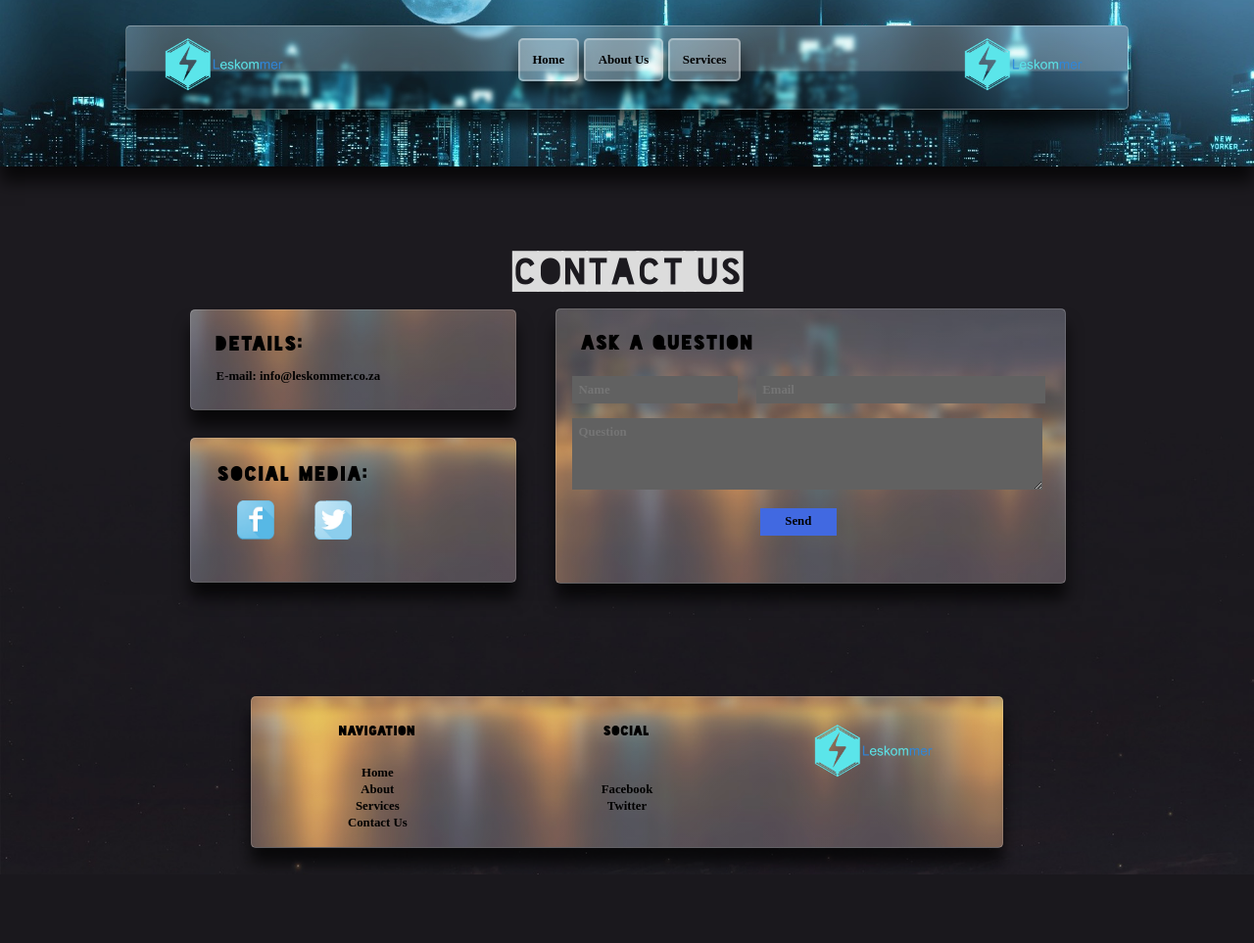
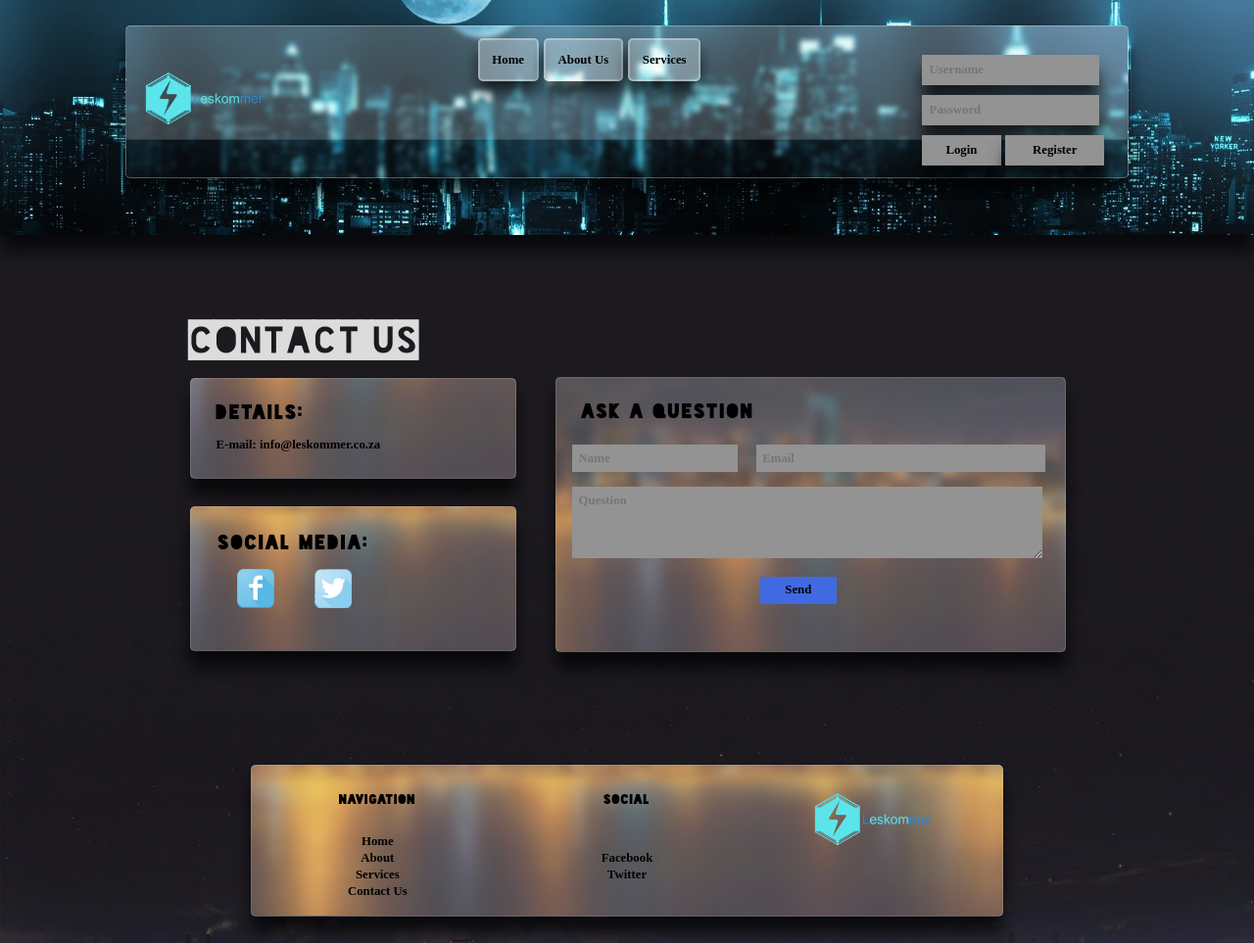
Before and after one commit to u11205131/Leskommer, a PHP site: page /ContactUs/contactUs.php in a window 1280 px wide. Shown: the whole page at 98% size. Before the commit the page ends 893 px from the top, so only its background shows below. Run offline with PHP 8.4, Linux system fonts and the light colour scheme.

Commit message:
Changes by Roelof

```diff
--- a/CSS/style.css
+++ b/CSS/style.css
@@ -69,6 +69,7 @@ body{
 	max-width: 1920px;
 	max-height: 1080px;
 	background-color: #1c1a1f;
+    overflow-x: hidden;
 }
 
 a
--- a/Constructors/Includes.php
+++ b/Constructors/Includes.php
@@ -4,15 +4,21 @@
 
 	include "../Constructors/NavigationConstructor.php";
 	include "../Constructors/FooterConstructor.php";
+	include "../Constructors/connectDB.php";
+    connect();
 ?>
 
 <!-- Libraries -->
+<script src="../JS/jquery-1.11.2.min.js"></script>
+<script src="../JS/jquery.disablescroll.min.js"></script>
 <script src="../JS/lib.js"></script>
+<script src="../Header/Header.js"></script>
 
 <!-- JavaScript -->
 <?php if($page == "Calculator"){ ?>
 	<script src="../Calculator/JS/buttonHandler.js"></script>
  	<script src="../Calculator/JS/calculator.js"></script>
+
 <?php } ?>
 
 <!-- CSS -->
--- /dev/null
+++ b/Constructors/connectDB.php
@@ -0,0 +1,15 @@
+<?php
+	function connect(){
+		$username = "leskohhl_website";
+	    $password = "eishkommer@DB";
+	    $hostname = "leskommer.co.za";
+
+	    //connection to the database
+	    $dbhandle = mysql_connect($hostname, $username, $password)
+	        or die("Unable to connect to MySQL");
+
+	    //select a database to work with
+	    $selected = mysql_select_db("leskohhl_Leskommer",$dbhandle)
+	    	or die("Could not select leskohhl_Leskommer");
+	}
+?>
--- a/ContactUs/CSS/contactUs.css
+++ b/ContactUs/CSS/contactUs.css
@@ -13,7 +13,6 @@
 h1
 {
 	color: gainsboro;
-	text-align: center;
 }
 
 .content .contentTable
@@ -49,6 +48,7 @@ h1
 	-webkit-box-shadow: 0 2vmin 2vmin rgba(0, 0, 0, 0.7);
 	box-shadow: 0 2vmin 2vmin rgba(0, 0, 0, 0.7);
 
+	/*margin-left: 3vmax;*/
 	padding-top: 2vmax;
 	padding-bottom: 2vmax;
 	padding-left: 2vmax;
@@ -94,8 +94,11 @@ textarea
 
 input[type="text"], textarea
 {
-	background-color : #616161;
-	color: white;
+
+  /*background-color : #d1d1d1; */
+  background-color : #939393;
+  color: white;
+
 }
 
 #name
--- a/Header/Header.css
+++ b/Header/Header.css
@@ -112,3 +112,50 @@ img
 	position: relative;
 	top: -2vmin;
 }
+
+
+/**ADDED ROELOF**/
+.loginTable input{
+	margin: 1;
+}
+.loginTable .buttons button{
+	margin: 1;
+	width: 98%;
+}
+.loginTable .buttons button:hover{
+	background-color: rgb(0, 255, 255);
+}
+.login{
+	background-color : #939393;
+
+	-moz-box-shadow: 0 2vmin 2vmin rgba(0, 0, 0, 0.7);
+	-webkit-box-shadow: 0 2vmin 2vmin rgba(0, 0, 0, 0.7);
+	box-shadow: 0 2vmin 2vmin rgba(0, 0, 0, 0.7);
+
+	padding: 1vmin;
+	margin-bottom: 1vmin;
+	margin-left: 1vmin;
+}
+
+.register{
+	background-color : #939393;
+
+	-moz-box-shadow: 0 2vmin 2vmin rgba(0, 0, 0, 0.7);
+	-webkit-box-shadow: 0 2vmin 2vmin rgba(0, 0, 0, 0.7);
+	box-shadow: 0 2vmin 2vmin rgba(0, 0, 0, 0.7);
+
+	padding: 1vmin;
+}
+
+.accountBTN, .logOutBTN{
+	background-color : #939393;
+
+	-moz-box-shadow: 0 2vmin 2vmin rgba(0, 0, 0, 0.7);
+	-webkit-box-shadow: 0 2vmin 2vmin rgba(0, 0, 0, 0.7);
+	box-shadow: 0 2vmin 2vmin rgba(0, 0, 0, 0.7);
+	border: 1px solid rgba(255, 255, 255, 0.3);
+}
+
+.accountBTN:hover, .logOutBTN:hover{
+	background-color : rgb(0,255,255);
+}
--- /dev/null
+++ b/Header/Header.js
@@ -0,0 +1,153 @@
+debug("Header.js included");
+
+$(document).ready(function(){
+   $(".registerBTN").click(function(e){
+   		e.preventDefault();
+   		register();
+   });
+   $(".loginBTN").click(function(e){
+   		e.preventDefault();
+   		if(validate()){
+   			login();
+   		};
+
+   });
+})
+$(document).on("click", ".completeBTN", function(e){
+	e.preventDefault();
+	if(testRegisterData()){
+		returnFromRegisterScreen();
+	};
+});
+$(document).on("click", ".registerBackBTN", function(e){
+	e.preventDefault();
+	returnFromRegisterScreen();
+});
+
+function register(){
+	startRegisterScreen();
+}
+
+function startRegisterScreen(){
+	//email, password, munisipality
+	var cover = createElement(DIV, [CLASS, "coverDIV "]);
+	var tbl = createElement(TABLE, [CLASS, "registerWindow"], ["align", "center"]);
+	var tr = createElement(TR);
+	var tr2 = createElement(TR);
+	var tr3 = createElement(TR);
+	var tr4 = createElement(TR);
+	var tr5 = createElement(TR);
+	var tr6 = createElement(TR);
+	var tr7 = createElement(TR);
+
+	var tdName = createElement(TD, ["colspan", "2"], ["align", "center"]);
+	var tdSurname = createElement(TD, ["colspan", "2"], ["align", "center"]);
+	var tdEmail = createElement(TD, ["colspan", "2"], ["align", "center"]);
+	var tdPassword = createElement(TD, ["colspan", "2"], ["align", "center"]);
+	var tdPasswordVerify = createElement(TD, ["colspan", "2"], ["align", "center"]);
+	var tdMunisipality = createElement(TD, ["colspan", "2"], ["align", "center"]);
+	var tdBTNComplete = createElement(TD, ["align", "right"]);
+	var tdBTNBack = createElement(TD, ["align", "left"]);
+
+	$(tdBTNComplete).css("width", "50%");
+	$(tdBTNBack).css("width", "50%");
+
+	var form = createElement(FORM);
+
+	var inputName = createElement(INPUT, ["type", "text"], ["placeholder", "Name"], ["id", "name"], [CLASS, "register"]);
+	tdName.appendChild(inputName);
+
+	var inputSurname = createElement(INPUT, ["type", "text"], ["placeholder", "Surname"], ["id", "surname"], [CLASS, "register"]);
+	tdSurname.appendChild(inputSurname);
+
+	var inputEmail = createElement(INPUT, ["type", "email"], ["placeholder", "Email"], ["id", "email"], [CLASS, "register"]);
+	tdEmail.appendChild(inputEmail);
+
+	var inputPassword = createElement(INPUT, ["type", "password"], ["placeholder", "Password"], ["id", "password"], [CLASS, "register"]);
+	tdPassword.appendChild(inputPassword);
+
+	var inputPasswordVerify = createElement(INPUT, ["type", "password"], ["placeholder", "Verify Password"], ["id", "passwordVerify"], [CLASS, "register"]);
+	tdPasswordVerify.appendChild(inputPasswordVerify);
+
+	var inputMunisipality = createElement(INPUT, ["type", "text"], ["placeholder", "Munisipality"], ["id", "munisipality"], [CLASS, "register"]);
+	tdMunisipality.appendChild(inputMunisipality);
+
+	var completeBTN = createElement("button", "Complete", [CLASS, "completeBTN"]);
+	var returnBTN = createElement("button", "Back", [CLASS, "registerBackBTN"]);
+
+	tdBTNComplete.appendChild(completeBTN);
+	tdBTNBack.appendChild(returnBTN);
+
+	tr.appendChild(tdName);
+	tr2.appendChild(tdSurname);
+	tr3.appendChild(tdEmail);
+	tr4.appendChild(tdPassword);
+	tr5.appendChild(tdPasswordVerify);
+	tr6.appendChild(tdMunisipality);
+	tr7.appendChild(tdBTNComplete);
+	tr7.appendChild(tdBTNBack);
+
+	tbl.appendChild(tr);
+	tbl.appendChild(tr2);
+	tbl.appendChild(tr3);
+	tbl.appendChild(tr4);
+	tbl.appendChild(tr5);
+	tbl.appendChild(tr6);
+	tbl.appendChild(tr7);
+
+	form.appendChild(tbl);
+	cover.appendChild(form);
+
+	document.getElementsByTagName("body")[0].appendChild(cover);
+
+	$(".registerWindow").css("top", $( window ).height()*0.25);
+	$(".registerWindow").css("left", $( window ).width()*0.25);
+
+	window.scrollTo(0,0);
+	$(window).disablescroll();
+	$(".registerWindow").hide(0);
+	$(".registerWindow").fadeIn();
+}
+
+function testRegisterData(){
+	return true;
+}
+function returnFromRegisterScreen(){
+	$(".registerWindow").fadeOut(function(){
+		$(window).disablescroll("undo");
+		$(".registerWindow").remove();
+		$(".coverDIV").remove();
+	});
+}
+function validate(){
+	return true;
+}
+function login(){
+
+	var name = $("#loginUsername").val();
+	var pass = $("#loginPassword").val();
+	$.post("../Constructors/Validator.php", {type:'post', username:name, password:pass}, function(d){
+		//HANDLE LOGIN
+		debug(d);
+	});
+
+	//$(".account").children().remove();
+	//BUILD LOGIN
+	//var name = "Name";
+
+	/*var tbl = createElement(TABLE, [CLASS, "loggedInAccount"]);
+	var tr = createElement(TR);
+	var td = createElement(TD, "Welcome, " + name, [CLASS, "loggedInName"]);
+	var tr2 = createElement(TR);
+	var td2 = createElement(TD);
+	var account = createElement(BUTTON, "Account", [CLASS, "accountBTN"]);
+	var logOut = createElement(BUTTON, "Log Out", [CLASS, "logOutBTN"]);
+
+	td2.appendChild(account);
+	td2.appendChild(logOut);
+	tr2.appendChild(td2);
+	tr.appendChild(td);
+	tbl.appendChild(tr);
+	tbl.appendChild(tr2);
+	$(".account").append(tbl);*/
+}
--- a/Header/Header.php
+++ b/Header/Header.php
@@ -19,9 +19,10 @@
 					?>
 				</td>
 				<!--<td class="extra" align="center">-->
-				<td class="logo" align="center">
+				<td class="account" align="center">
 					<!-- EXTRA LINKS, SOCIAL MEDIA OR ACCOUNTS -->
-					<a href="http://leskommer.co.za"><img src="../Images/Logo2TransparentSmallTest3.png" alt="LESKOMMER_LOGO" width="50px"/></a>
+					<?php include "../Header/login.php" ?>
+					<!--<a href="http://leskommer.co.za"><img src="../Images/Logo2TransparentSmallTest3.png" alt="LESKOMMER_LOGO" width="50px"/></a>-->
 				</td>
 			</tr>
 		</table>
--- /dev/null
+++ b/Header/login.php
@@ -0,0 +1,15 @@
+<form>
+	<table class="loginTable">
+		<tr>
+			<td colspan="2"><input class="login" id="loginUsername" type="text" placeholder="Username"/></td>
+
+		</tr>
+		<tr>
+			<td colspan="2"><input class="login" id="loginPassword" type="password" placeholder="Password"/></td>
+		</tr>
+		<tr class="buttons">
+			<td><button class="login loginBTN">Login</button></td>
+			<td><button class="login registerBTN">Register</button></td>
+		</tr>
+	</table>
+</form>
--- a/JS/lib.js
+++ b/JS/lib.js
@@ -24,44 +24,21 @@ function out(m){
 }
 
 /*DOCUMENT CONSTRUCTORS*/
-//Creates an element of any type and hyrarchy
-/*function create(){
-	info("Arguments adding");
-	var hyrarchy = [];
+//CONSTANTS
+var BR = "br";
+var DIV = "div";
+var FORM = "form";
+var INPUT = "input";
+var LABEL = "label";
+var TABLE = "table";
+var TR = "tr";
+var TD = "td";
+var CLASS = "class";
+var A = "a";
+var HREF = "href";
+var BUTTON = "button";
 
-	for(var i = arguments.length-1; i >= 0; i--){
-		if(arguments[i][0] == "Text"){
-			var txt = createText(arguments[i][1]);
-			hyrarchy.push(txt);
-		}
-		if(arguments[i][0] == "Elem"){
-			var el = createElement(arguments[i][1]);
-			if(arguments[i].length > 2){
-				for(var k = 2; k < arguments[i].length; k+=2){
-					el.setAttribute(arguments[i][k], arguments[i][k+1]);
-				}
-			}
-			hyrarchy.push(el);
-		}
-	}
-	out(hyrarchy);
-	for(var i = 0; i < hyrarchy.length-1; i++){
-		hyrarchy[i+1].appendChild(hyrarchy[i]);
-	}
-
-	info("Arguments added");
-
-	return hyrarchy[hyrarchy.length-1]
-}
-
-function createElement(el){
-	return document.createElement(el);
-}
-
-function createText(text){
-	return document.createTextNode(text);
-}*/
-
+//Creates an element of any type with innerHTML
 function createElement(el){
 	var element;
 	if(el == "Text")
@@ -70,7 +47,10 @@ function createElement(el){
 		element = document.createElement(el);
 		if(arguments.length > 1){
 			for(var i = 1; i < arguments.length; i++){
-				element.setAttribute(arguments[i][0], arguments[i][1]);
+				if(typeof arguments[i] === 'string'){
+					element.innerHTML += arguments[i];
+				}else
+					element.setAttribute(arguments[i][0], arguments[i][1]);
 			}
 		}
 	}
```
Also changed, not shown: other parts of CSS/style.css (+64 -0 lines), About/CSS/aboutUs.css (+4 -19 lines), About/PHP/Content.php (+4 -4 lines), Calculator/CSS/calculator.css (+6 -27 lines), Calculator/PHP/connectDB.php (added, +14 -0 lines), Constructors/Validator.php (added, +21 -0 lines), JS/jquery.disablescroll.min.js (added, +7 -0 lines).
